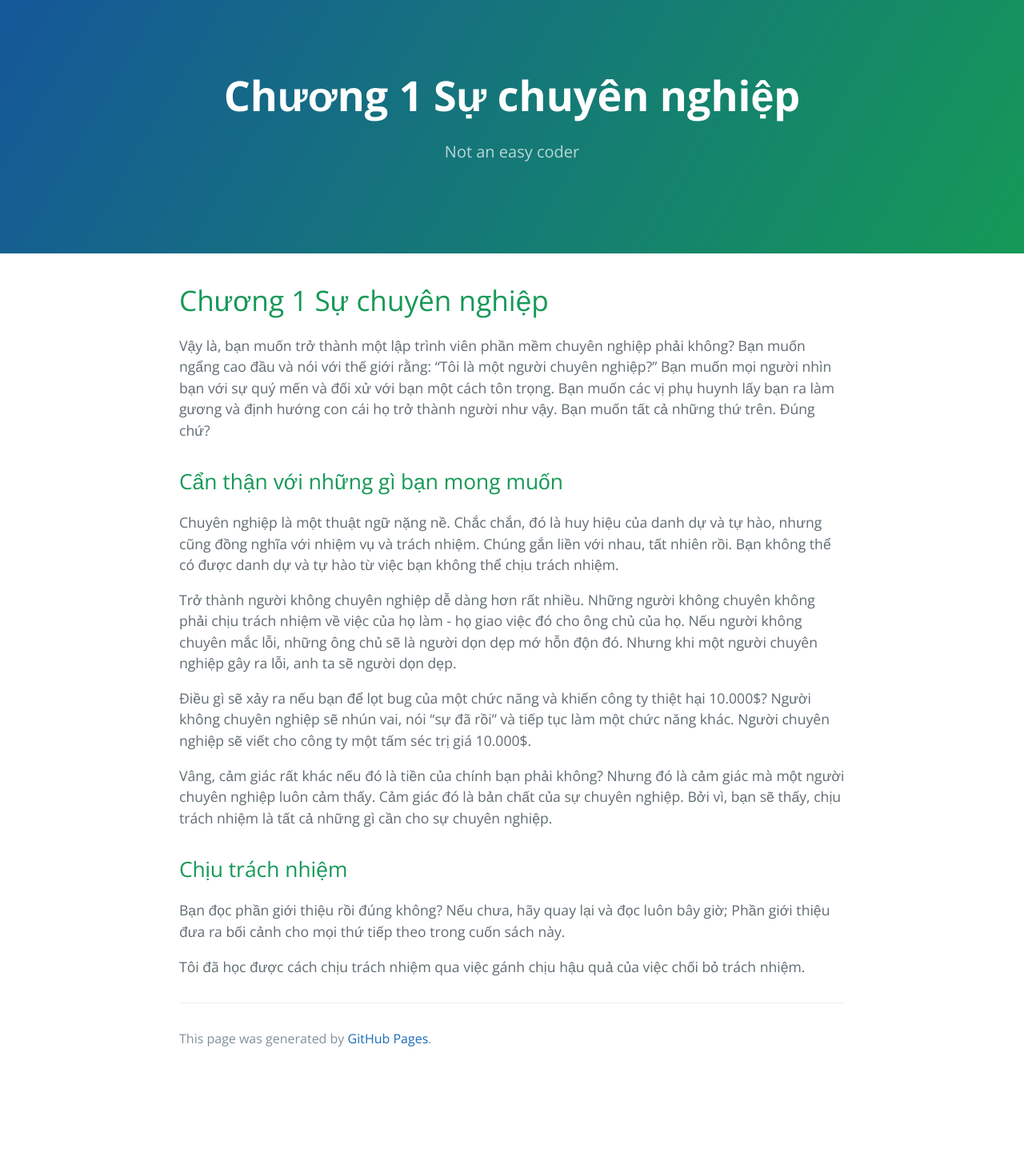
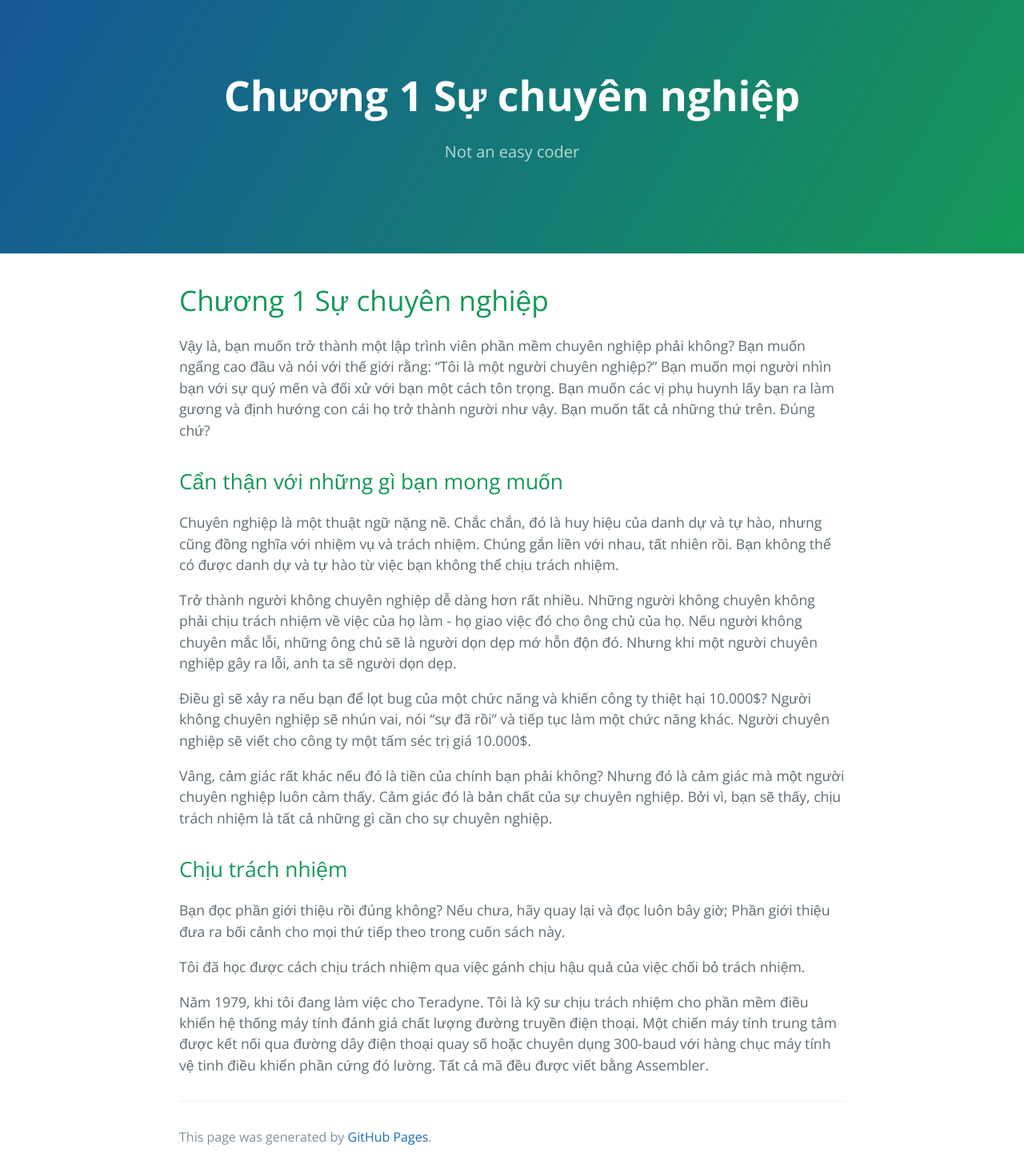
Before and after one commit to HaiBV/haibv.github.io, a Jekyll site: the page built from clean-coder/chapter-1-professionalism.md, in a window 1280 px wide. Shown: the whole page at 80% size. Built offline with Jekyll 4.4.1, drawn with Linux system fonts in a browser that asks for light colours; our own code applies the rules of GitHub Pages for plain Markdown files; before the commit the page ends 1343 px from its top, so only the background shows below that.

Commit message:
Update The Clean Coder - Chapter 1 Professionalism

```diff
--- a/clean-coder/chapter-1-professionalism.md
+++ b/clean-coder/chapter-1-professionalism.md
@@ -21,3 +21,5 @@ Vâng, cảm giác rất khác nếu đó là tiền của chính bạn phải k
 Bạn đọc phần giới thiệu rồi đúng không? Nếu chưa, hãy quay lại và đọc luôn bây giờ; Phần giới thiệu đưa ra bối cảnh cho mọi thứ tiếp theo trong cuốn sách này.
 
 Tôi đã học được cách chịu trách nhiệm qua việc gánh chịu hậu quả của việc chối bỏ trách nhiệm.
+
+Năm 1979, khi tôi đang làm việc cho Teradyne. Tôi là kỹ sư chịu trách nhiệm cho phần mềm điều khiển hệ thống máy tính đánh giá chất lượng đường truyền điện thoại. Một chiến máy tính trung tâm được kết nối qua đường dây điện thoại quay số hoặc chuyên dụng 300-baud với hàng chục máy tính vệ tinh điều khiển phần cứng đó lường. Tất cả mã đều được viết bằng Assembler.
```
